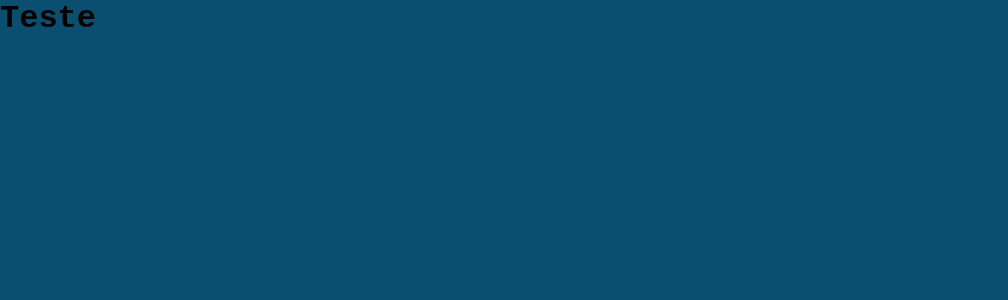
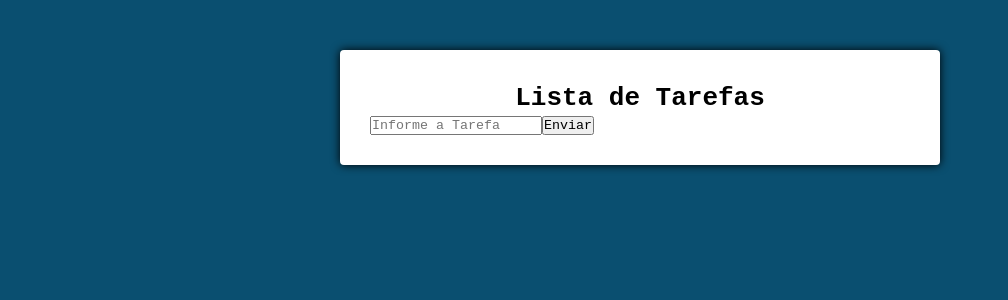
Before and after one commit to Luke0195/Task-List, a React (Create React App) app: page / in a window 1280 px wide. Shown: the top 300 px of the page, without its empty margins (0-1008 px from the left). Built offline with nearby package versions, Linux system fonts and the light colour scheme.

Commit message:
feat: add componentes

```diff
--- a/src/App.js
+++ b/src/App.js
@@ -1,10 +1,13 @@
 import React from 'react';
-
+import MainComponent from './components/Main';
 import './App.css';
 
-function App() {
+function App() { // Componentes StateLess( componentes sem estado que retornam apenas JSX)
   return (
-    <h1>  Teste </h1>
+    <>
+      <MainComponent />
+
+    </>
   );
 }
 
--- /dev/null
+++ b/src/components/Main/index.js
@@ -0,0 +1,16 @@
+import React, { Component } from 'react';
+import './styles.css';
+
+export default class Main extends Component {
+  render() {
+    return (
+      <div className="main">
+        <h1>Lista de Tarefas</h1>
+        <form action="#">
+          <input type="text" name="msg" placeholder="Informe a Tarefa" onChange={this.handleChangeInput} />
+          <button type="submit"> Enviar</button>
+        </form>
+      </div>
+    );
+  }
+}
--- /dev/null
+++ b/src/components/Main/styles.css
@@ -0,0 +1,15 @@
+.main{
+  background-color:#fff;
+  width:100%;
+  max-width: 600px;
+  padding: 30px;
+  margin: 50px auto;
+  border-radius: 4px;
+  box-shadow:  0 0 10px rgba(0,0,0,1);
+}
+
+.main h1{
+  font-size: 26px;
+  line-height:36px;
+  text-align: center;
+}
```
Also changed, not shown: .eslintrc.js.
